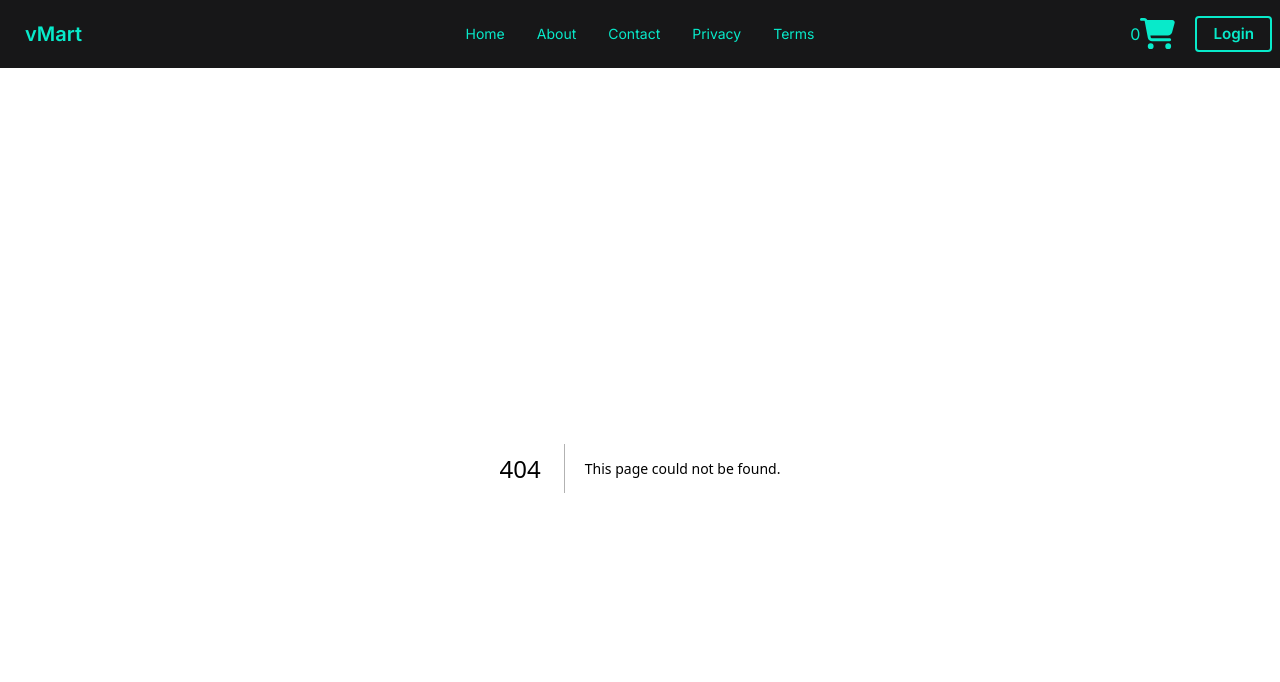
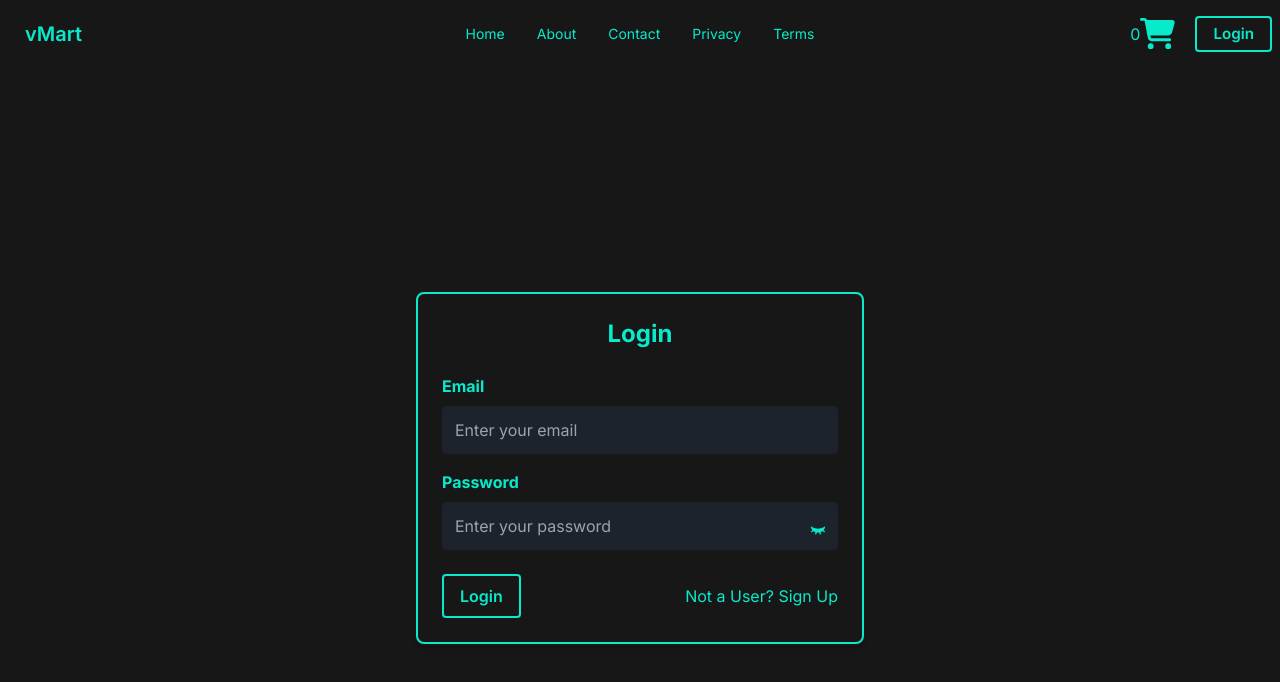
Before and after one commit to VikasMeshram2708/Vmart-Ecommerce-app, a Next.js app in the folder vmart-app/: page /login in a window 1280 px wide. Before the commit this address had no page. Shown: the top 682 px of the page. Built offline with nearby package versions, Linux system fonts and the light colour scheme.

Commit message:
:zap: Crated login page.

```diff
--- a/vmart-app/app/components/Navbar.tsx
+++ b/vmart-app/app/components/Navbar.tsx
@@ -2,14 +2,13 @@
 
 import Link from 'next/link';
 import { FaCartShopping } from 'react-icons/fa6';
-import { RootState, useAppSelector } from '../store/Store';
+import { RootState } from '../store/Store';
 import { useSelector } from 'react-redux';
 
 export default function Navbar() {
   const totalProducts = useSelector(
     (state: RootState) => state.products.length
   );
-  console.log('total-products', totalProducts);
 
   return (
     <nav
@@ -93,7 +92,7 @@ export default function Navbar() {
           type="button"
           className="text-[.95rem] rounded  py-[.3rem] px-4 border-2 border-[--bbg] hover:bg-[--bbg] hover:text-black font-semibold"
         >
-          <Link href="/">Login</Link>
+          <Link href="/login">Login</Link>
         </button>
       </div>
     </nav>
--- /dev/null
+++ b/vmart-app/app/login/page.tsx
@@ -0,0 +1,72 @@
+'use client';
+
+import Link from 'next/link';
+import { useState } from 'react';
+import { RiEyeCloseFill } from 'react-icons/ri';
+import { HiEye } from 'react-icons/hi2';
+
+export default function Page() {
+  const [toggleEye, setToggleEye] = useState(false);
+
+  return (
+    <section className="min-h-screen bg-primary flex items-center textAqua justify-center">
+      <div className="max-w-md w-full p-6 border-2 border-[--bbg] rounded-lg shadow-md">
+        <h1 className="text-2xl font-bold  mb-6 text-center">Login</h1>
+        <form>
+          <div className="mb-4">
+            <label className="block  font-bold mb-2" htmlFor="email">
+              Email
+            </label>
+            <input
+              className="appearance-none input border rounded w-full py-2 px-3  leading-tight focus:outline-none focus:shadow-outline"
+              id="email"
+              type="email"
+              placeholder="Enter your email"
+            />
+          </div>
+          <div className="mb-6 relative">
+            <label className="block  font-bold mb-2" htmlFor="password">
+              Password
+            </label>
+            <input
+              className="appearance-none border rounded w-full input py-2 px-3  leading-tight focus:outline-none focus:shadow-outline"
+              id="password"
+              type={toggleEye ? 'text' : 'password'}
+              placeholder="Enter your password"
+            />
+            <div className="absolute right-0 bottom-3 pr-3 flex items-center">
+              {toggleEye ? (
+                <HiEye
+                  onClick={() => setToggleEye((prev) => !prev)}
+                  className=" cursor-pointer"
+                />
+              ) : (
+                <RiEyeCloseFill
+                  onClick={() => setToggleEye((prev) => !prev)}
+                  className=" cursor-pointer"
+                />
+              )}
+            </div>
+          </div>
+          <div className="flex items-center justify-between">
+            <button
+              className="hover:bg-[--bbg] hover:text-black border-2 border-[--bbg] font-semibold py-2 px-4 rounded"
+              type="submit"
+            >
+              Login
+            </button>
+            <p className="">
+              Not a User?{' '}
+              <Link
+                href="/"
+                className="hover:underline underline-offset-4"
+              >
+                Sign Up
+              </Link>
+            </p>
+          </div>
+        </form>
+      </div>
+    </section>
+  );
+}
```
